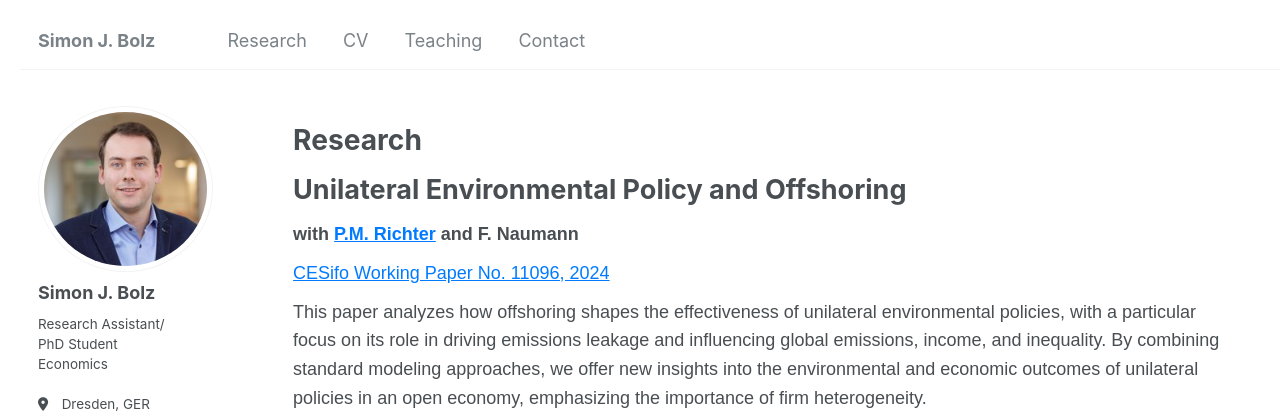
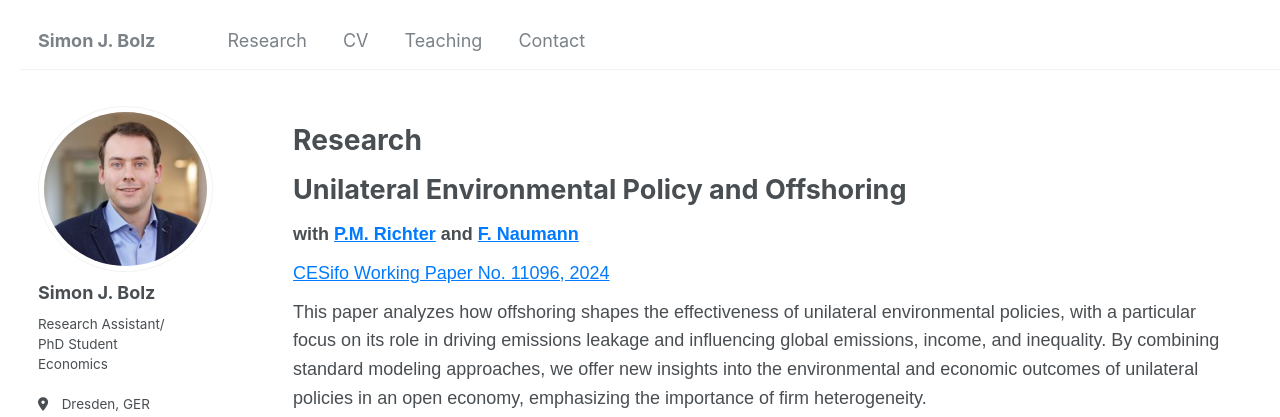
Before and after one commit to sjbolz/sjbolz.github.io, a Jekyll site: the page built from _pages/portfolio.html, in a window 1280 px wide and 900 px high. Shown: the top 417 px of the window. Built offline with Jekyll 4.4.1, drawn with Linux system fonts in a browser that asks for light colours; part of the change alters nothing that is shown.

```diff
--- a/_pages/portfolio.html
+++ b/_pages/portfolio.html
@@ -38,8 +38,8 @@ author_profile: true
     <p>
         <strong>with
         <a href="https://phmrichter.github.io/">P.M. Richter</a>
-        and F. Naumann</strong>
-    </p>
+        and   <a href="https://tu-dresden.de/bu/wirtschaft/die-fakultaet/fabrice-naumann?set_language=en
+    </p>/">F. Naumann</strong>
     <p>
         <a href="https://www.cesifo.org/en/publications/2024/working-paper/unilateral-environmental-policy-and-offshoring">
             CESifo Working Paper No. 11096, 2024
```
